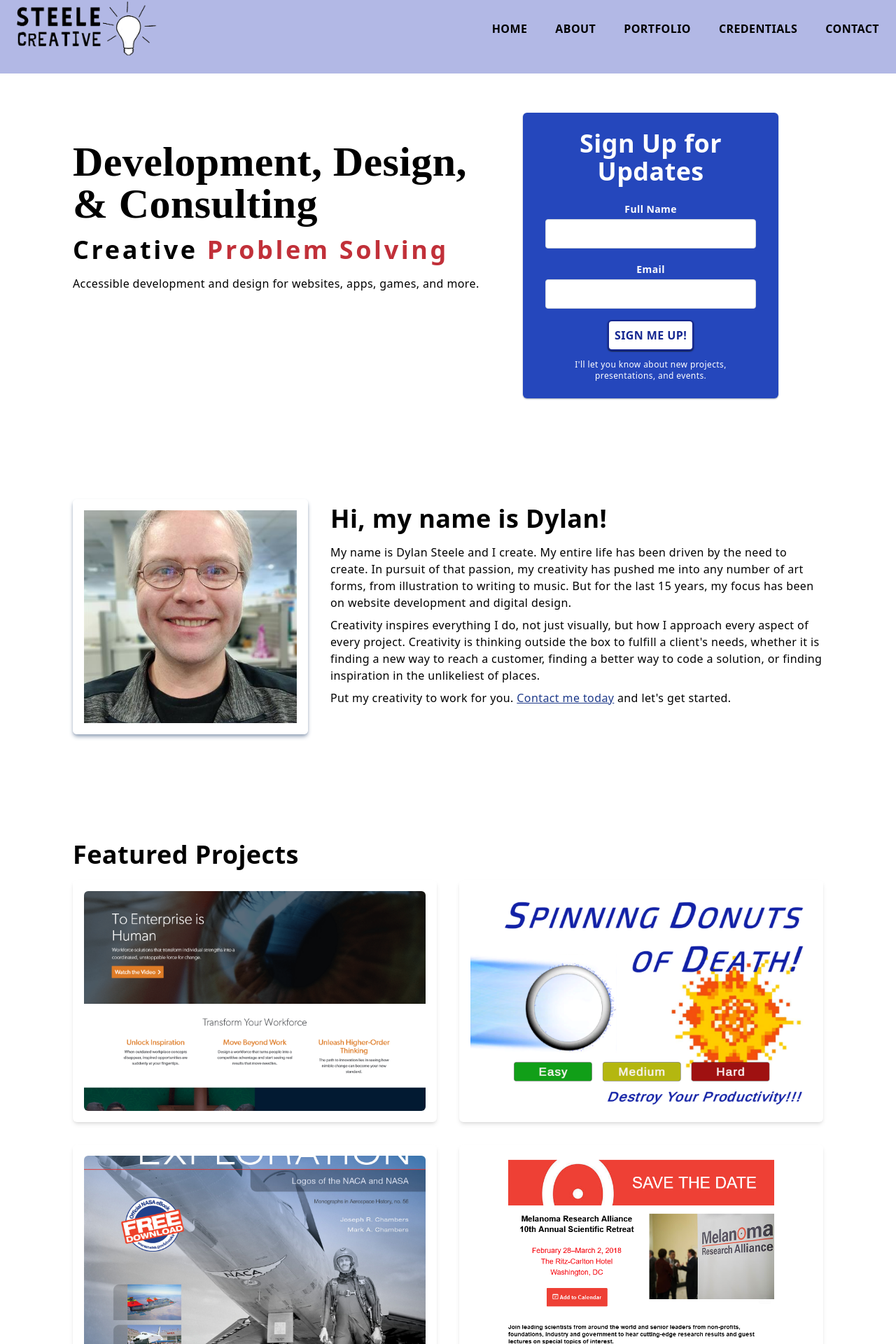
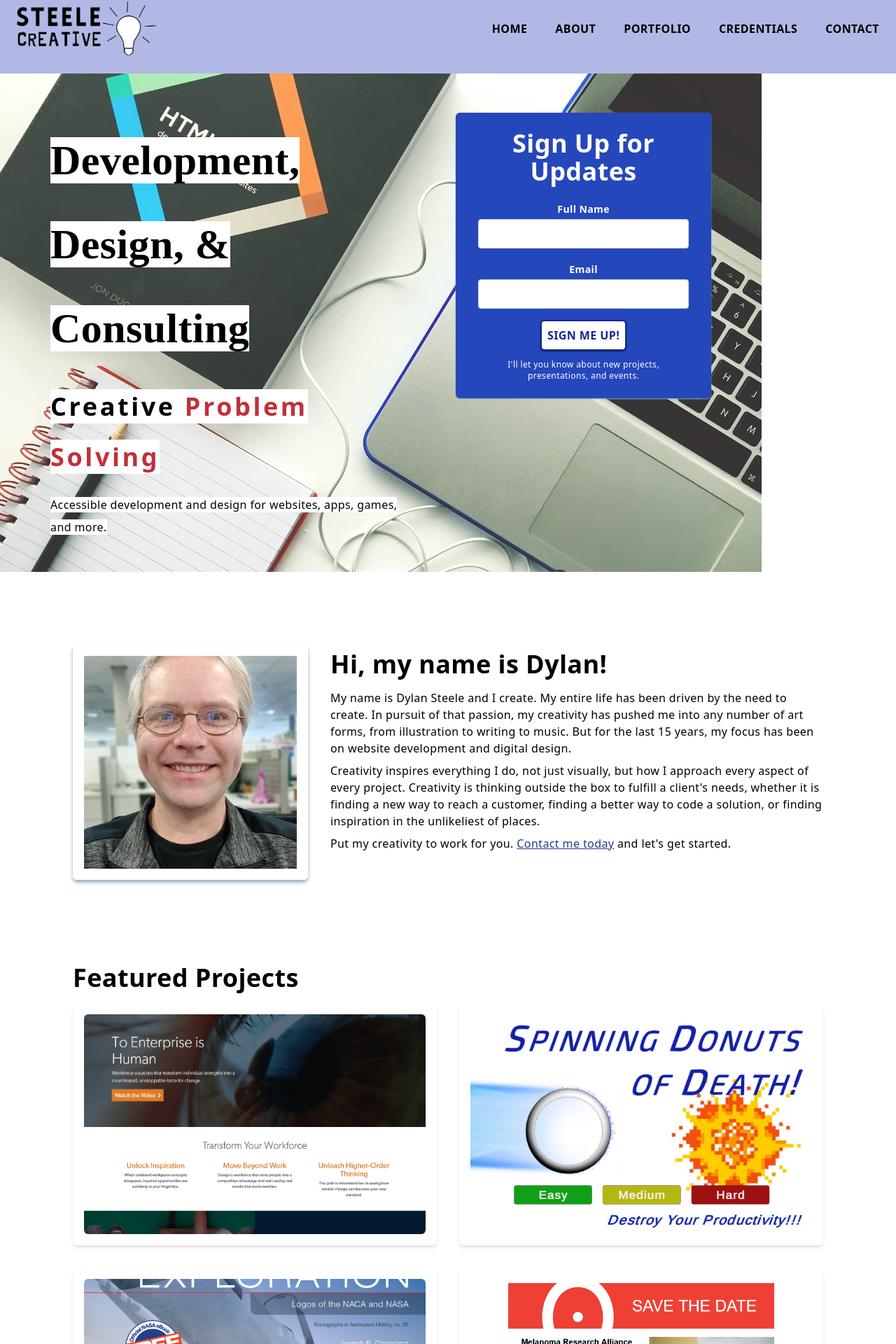
Before and after one commit to idowebthings/steelecreative, a Next.js app: page / in a window 1280 px wide. Shown: the part 23-1943 px from the top of the page at 70% size. Built offline with nearby package versions, Linux system fonts and the light colour scheme.

Commit message:
Changes to be committed:     modified:   components/Contact.jsx 	modified:   components/Main.jsx 	modified:   components/Navbar.jsx 	modified:   pages/_app.js 	modified:   pages/index.js 	new file:   public/images/web-design-2038872_1920.jpg

```diff
--- a/components/Contact.jsx
+++ b/components/Contact.jsx
@@ -9,7 +9,7 @@ const Contact = () => {
       <div className='max-width-[1240px] w-full h-full mx-auto flex flex-col items-start'>
         <h2>Let&apos;s Collaborate</h2>
         <p>Have a project or idea you want to discuss? Drop me a line and we can start a conversation.</p>
-        <div className='w-full h-full shadow-md shadow-slate-400'>
+        <div className='w-full h-full'>
           <div className='w-full pt-2'>
             <form>
               <div className='grid md:grid-cols-2 gap-4 p-2 w-full'>
@@ -38,7 +38,7 @@ const Contact = () => {
             </form>
           </div>
           <div className='w-full p-2'>
-            <div className='flex items-center justify-between my-4 mx-auto w-full sm:w-[80%]'>
+            <div className='flex items-center justify-between my-4 mx-auto w-[80%] sm:w-[60%]'>
               <div className='rounded-full shadow-sm shadow-stone-400 hover:shadow-stone-700 p-3 cursor-pointer ease-in duration-300'>
                 <FaLinkedinIn />
               </div>
--- a/components/Main.jsx
+++ b/components/Main.jsx
@@ -2,13 +2,13 @@ import React from 'react';
 
 const Main = () => {
     return (
-        <div id='main' className='w-full p-2 text-center'>
-            <div className='max-width-[1240px] w-full h-full pt-12 mx-auto flex justify-center items-center'>
+        <div id='main' className='w-full p-2 text-center bg-[url("/images/web-design-2038872_1920.jpg")] bg-cover -mx-8 lg:-mx-24'>
+            <div className='h-full pt-12 mx-auto flex justify-center items-center lg:pb-8'>
                 <div className='flex lg:flex-row flex-wrap w-full'>
-                    <div className='w-full lg:w-[60%] h-full lg:text-left pt-8 pr-8'>
-                        <h1>Development, Design, & Consulting</h1>
-                        <h2 className='tracking-widest'>Creative <span className='text-[#c13039]'>Problem Solving</span></h2>
-                        <p>Accessible development and design for websites, apps, games, and more.</p>
+                    <div className='w-full lg:w-[60%] h-full lg:text-left lg:px-16'>
+                        <h1 className=''><span className='bg-white leading-loose'>Development, Design, & Consulting</span></h1>
+                        <h2 className='tracking-widest'><span className='bg-white leading-loose'>Creative <span className='text-[#c13039]'>Problem Solving</span></span></h2>
+                        <p><span className='bg-white leading-loose'>Accessible development and design for websites, apps, games, and more.</span></p>
                     </div>
                     <div className='w-full lg:w-[40%] h-full p-4 lg:p-8 lg:-m-8'>
                         <div className='w-full bg-[#2547bc] shadow-sm shadow-gray-400 rounded-md py-4 px-8'>
--- a/components/Navbar.jsx
+++ b/components/Navbar.jsx
@@ -84,27 +84,27 @@ const Navbar = () => {
                     <div className='py-4 flex flex-col'>
                         <ul className='uppercase'>
                         <li>
-                            <Link href='/'>
+                            <Link href='/' onClick={() => setNav(false)}>
                                 Home
                             </Link>
                         </li>
                         <li>
-                            <Link href='/about'>
+                            <Link href='/about' onClick={() => setNav(false)}>
                                 About
                             </Link>
                         </li>
                         <li>
-                            <Link href='/portfolio'>
+                            <Link href='/portfolio' onClick={() => setNav(false)}>
                                 Portfolio
                             </Link>
                         </li>
                         <li>
-                            <Link href='/credentials'>
+                            <Link href='/credentials' onClick={() => setNav(false)}>
                                 Credentials
                             </Link>
                         </li>
                         <li>
-                            <Link href='/contact'>
+                            <Link href='/contact' onClick={() => setNav(false)}>
                                 Contact
                             </Link>
                         </li>
--- a/pages/_app.js
+++ b/pages/_app.js
@@ -13,7 +13,7 @@ export default function App({ Component, pageProps }) {
     <header>
       <Navbar />
     </header>
-    <main className='flex min-h-screen flex-col items-center justify-between pt-32 px-24'>
+    <main className='flex min-h-screen flex-col items-center justify-between pt-32 px-8 lg:px-24'>
       <Component {...pageProps} />
     </main>
     <footer>
--- a/pages/index.js
+++ b/pages/index.js
@@ -11,22 +11,22 @@ const inter = Inter({ subsets: ['latin'] })
 export default function Home() {
   return (
     <div>
-      <div className='mb-32'>
+      <div className='mb-24'>
         <Main />
       </div>
-      <div className='mb-32'>
+      <div className='mb-24'>
         <About />
       </div>
-      <div className='mb-32'>
+      <div className='mb-24'>
         <Projects />
       </div>
-      <div className='mb-32'>
+      <div className='mb-24'>
         <Skills />
       </div>
-      <div className='mb-32'>
+      <div className='mb-24'>
         <Testimonials />
       </div>
-      <div className='mb-32'>
+      <div className='mb-24'>
         <Contact />
       </div>
     </div>
```
Also changed, not shown: public/images/web-design-2038872_1920.jpg (added).
